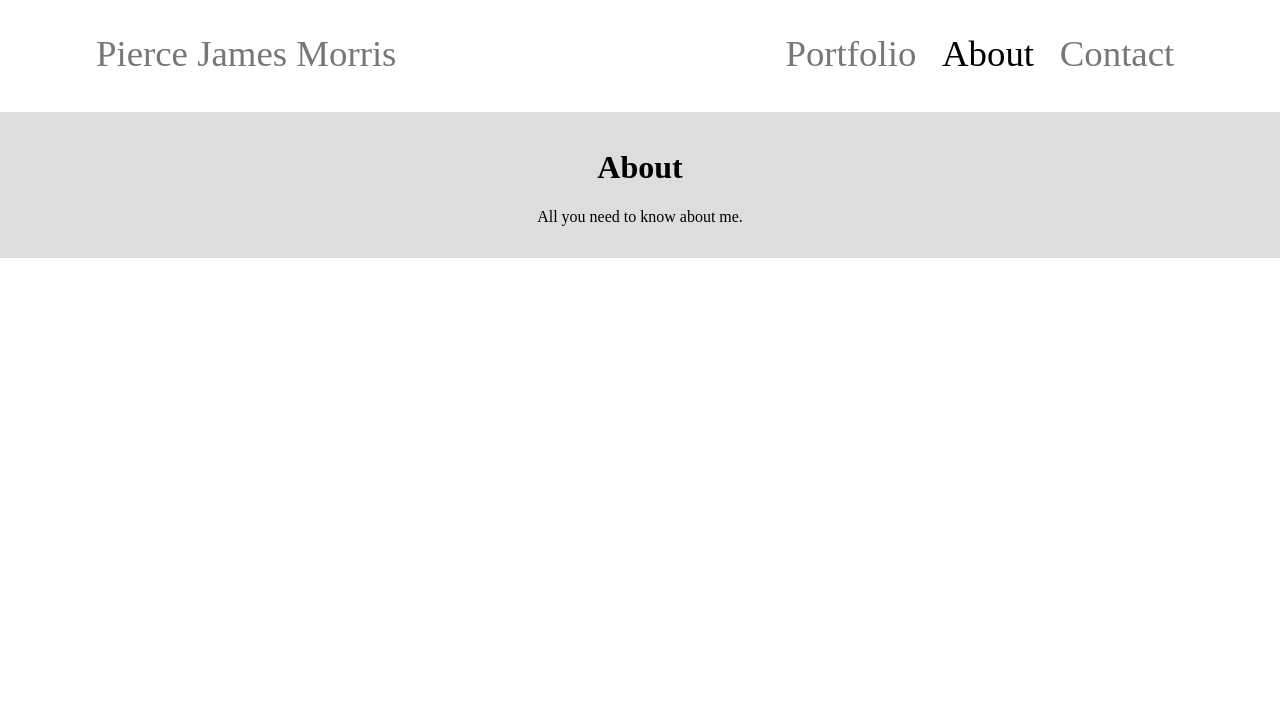
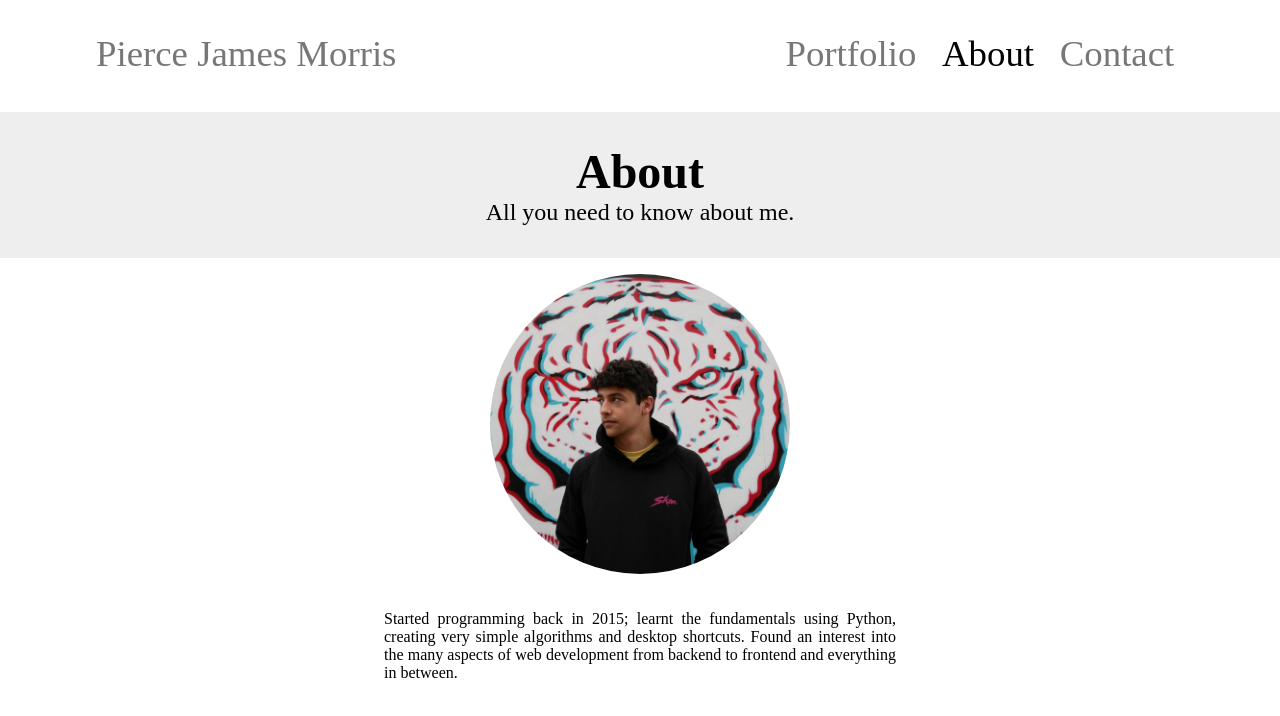
Before and after one commit to perjermer/portfolio, a React (Create React App) app: page /about in a window 1280 px wide. Shown: the top 716 px of the page. Built offline with nearby package versions, Linux system fonts and the light colour scheme; a web font is replaced by a local one.

Commit message:
add img and project placeholders

```diff
--- a/src/components/About.jsx
+++ b/src/components/About.jsx
@@ -4,8 +4,10 @@ import Title from "./reusable/Title";
 const About = () => {
   return (
     <div>
-      <div>
-        <Title title="About" desc="All you need to know about me." />
+      <Title title="About" desc="All you need to know about me." />
+      <img id="me" src={require('../public/me2.jpg')} alt="me" />
+      <div className="text">
+          Started programming back in 2015; learnt the fundamentals using Python, creating very simple algorithms and desktop shortcuts. Found an interest into the many aspects of web development from backend to frontend and everything in between.
       </div>
     </div>
   );
--- a/src/components/Portfolio.jsx
+++ b/src/components/Portfolio.jsx
@@ -1,14 +1,27 @@
 import React from 'react';
 import Title from "./reusable/Title";
+import Project from "./reusable/Project";
 
 const Portfolio = () => {
   return (
     <div>
       <Title title="Portfolio" desc="A list of all my learning / completed / ongoing projects." />
-      <h2>Test / Completed Projects</h2>
-      <hr />
-      <h2>Ongoing Projects</h2>
-      <hr />
+      <div className="project-cards">
+      <Project />
+      <Project />
+      <Project />
+      <Project />
+      <Project />
+      <Project />
+      <Project />
+      <Project />
+      <Project />
+      <Project />
+      <Project />
+      <Project />
+      <Project />
+      <Project />
+      </div>
     </div>
   );
 }
--- /dev/null
+++ b/src/components/reusable/Project.jsx
@@ -0,0 +1,15 @@
+import React from 'react'
+
+const Project = () => {
+  return (
+    <div className="card">
+      <img src="https://picsum.photos/300/300" alt=""/>
+      <div className="container">
+        <h4>Twitter Bot</h4>
+        <p>Created a bot to learn the twitter API Lorem ipsum dolor sit amet consectetur adipisicing elit. Blanditiis odit facilis iure, tenetur quae vero doloremque incidunt quia repellat fugit officiis aliquid quisquam consectetur ex maiores asperiores enim dolorum sequi!</p>
+      </div>
+    </div>
+   );
+}
+
+export default Project;
--- a/src/index.css
+++ b/src/index.css
@@ -4,6 +4,10 @@ body {
   margin: 0;
   padding: 0;
   font-family: 'Ovo', serif;
+}
+
+.clearfix {
+  overflow: auto;
 }
 
 ul {
@@ -66,6 +70,51 @@ li a {
 
 /* title headings */
 .title {
-  padding: 1em;
-  background-color: #DDD;
+  padding: 2em;
+  background-color: #EEE;
 }
+
+.title h1 {
+  margin: 0;
+  font-size: 3em;
+}
+
+.title p {
+  margin: 0;
+  font-size: 1.5em;
+}
+
+/* project card */
+.project-cards {
+  display: flex;
+  flex-wrap: wrap;
+  justify-content: space-around;
+}
+
+.card {
+  margin: 1em;
+  box-shadow: 0 4px 8px 0 rgba(0,0,0,0.2);
+  transition: 0.3s;
+  width: 300px;
+}
+
+.card:hover {
+  box-shadow: 0 8px 16px 0 rgba(0,0,0,0.2);
+}
+
+.container {
+  padding: 2px 16px;
+}
+
+/* me img */
+#me {
+  margin: 1em;
+  width: 300px;
+  height: 300px;
+  border-radius: 50%;
+}
+
+.text {
+  margin: 1em 30%;
+  text-align: justify;
+}
```
Also changed, not shown: src/public/me2.jpg (added), 1 other file (tests, documents, lock files or other folders).
